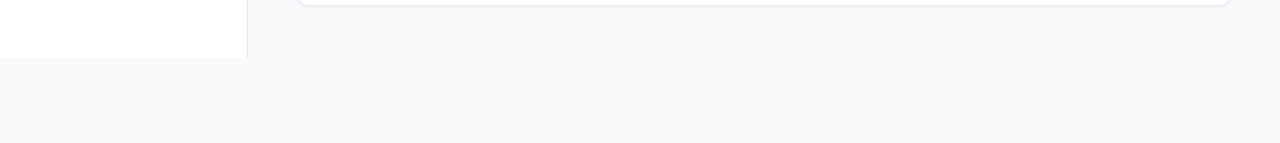
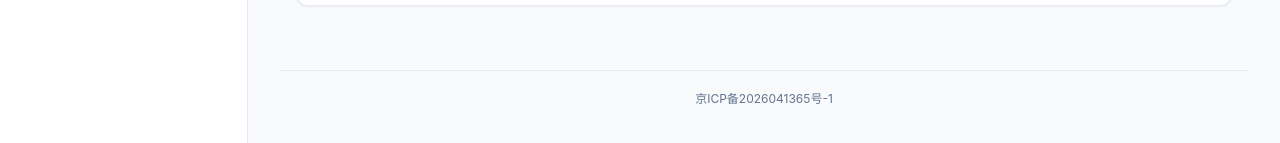
Before and after one commit to airburg-v05/airburg-v05, a Next.js app: page /v2/upload in a window 1280 px wide. Shown: the part 1200-1343 px from the top of the page. Before the commit the page ends 1258 px from the top, so only its background shows below. Built offline with nearby package versions, Linux system fonts and the light colour scheme.

Commit message:
feat(v2): add ICP filing footer

```diff
--- a/components/saas-v2/layout/saas-v2-shell.tsx
+++ b/components/saas-v2/layout/saas-v2-shell.tsx
@@ -12,6 +12,16 @@ export function SaasV2Shell({ children }: { children: React.ReactNode }) {
           <main className="min-w-0 max-w-full overflow-x-hidden px-4 py-5 sm:px-6 lg:px-8">
             <SaasV2PageHeader />
             {children}
+            <footer className="mt-8 border-t border-slate-200/80 py-5 text-center text-xs text-slate-500">
+              <a
+                className="transition-colors hover:text-slate-800"
+                href="https://beian.miit.gov.cn/"
+                rel="noopener noreferrer"
+                target="_blank"
+              >
+                京ICP备2026041365号-1
+              </a>
+            </footer>
           </main>
         </div>
       </div>
```
